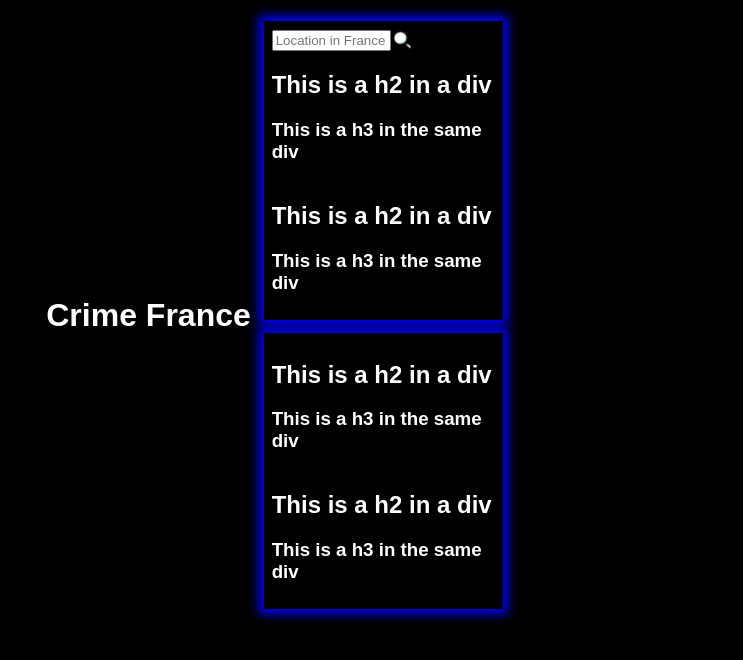
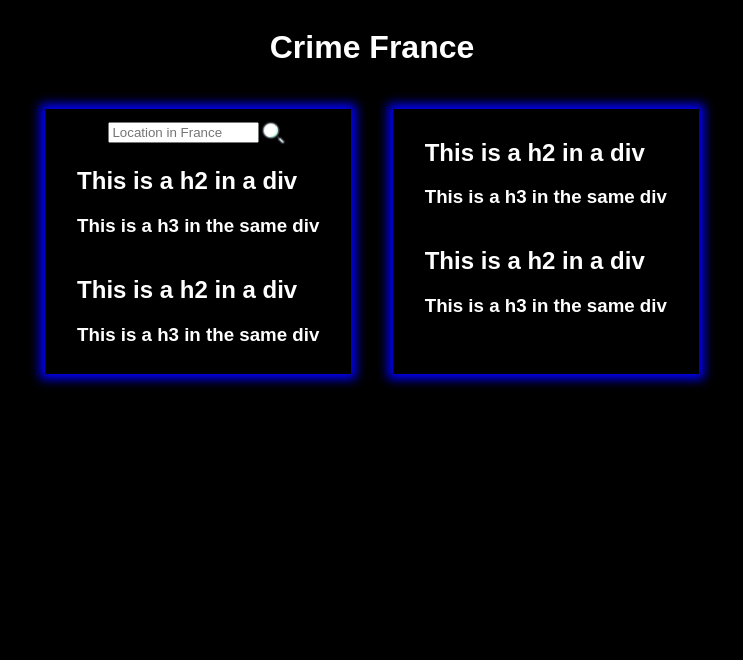
Before and after one commit to stellapln/front-end-imac2, a plain HTML site: page index.html in a window 1280 px wide. Shown: the whole page, without its empty margins (268-1011 px from the left). Drawn offline with Linux system fonts and the light colour scheme.

Commit message:
Container problem resolved

```diff
--- a/styles/style.css
+++ b/styles/style.css
@@ -9,18 +9,22 @@ body {
 	margin: 3%;
 	padding: 1%;
     box-shadow: 0px 0px 10px 5px blue;
-    width: 50%;
-    height: 50%;
+    flex: 2;
 }
 
 .both-column {
-    display: inline-flex;
+    display: flex;
+    flex-direction: column;
     width: 100%;
     height: 100%;
     align-items: center;
     justify-content: center;
 }
 
+.container{
+    display: flex;
+    flex-direction: row;
+}
 .small-blocks {
 	display:grid;
 	justify-content: space-around;
@@ -34,6 +38,7 @@ body {
     display: flex;
     align-items: center;
     text-align: center;
+    justify-content: center;
 }
 
 #search-bar {
```
